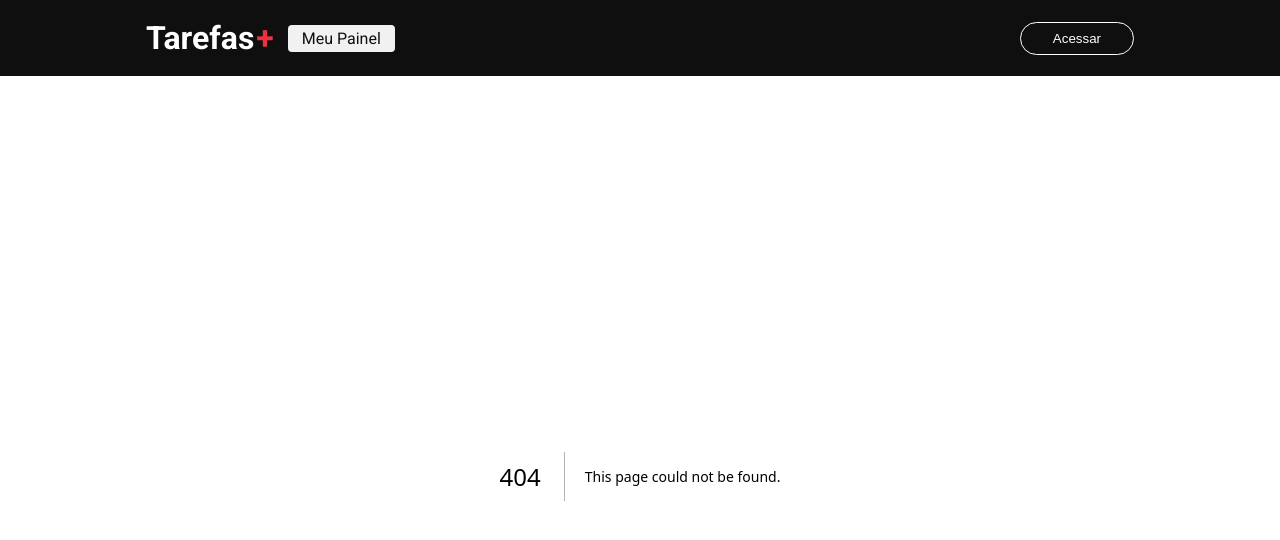
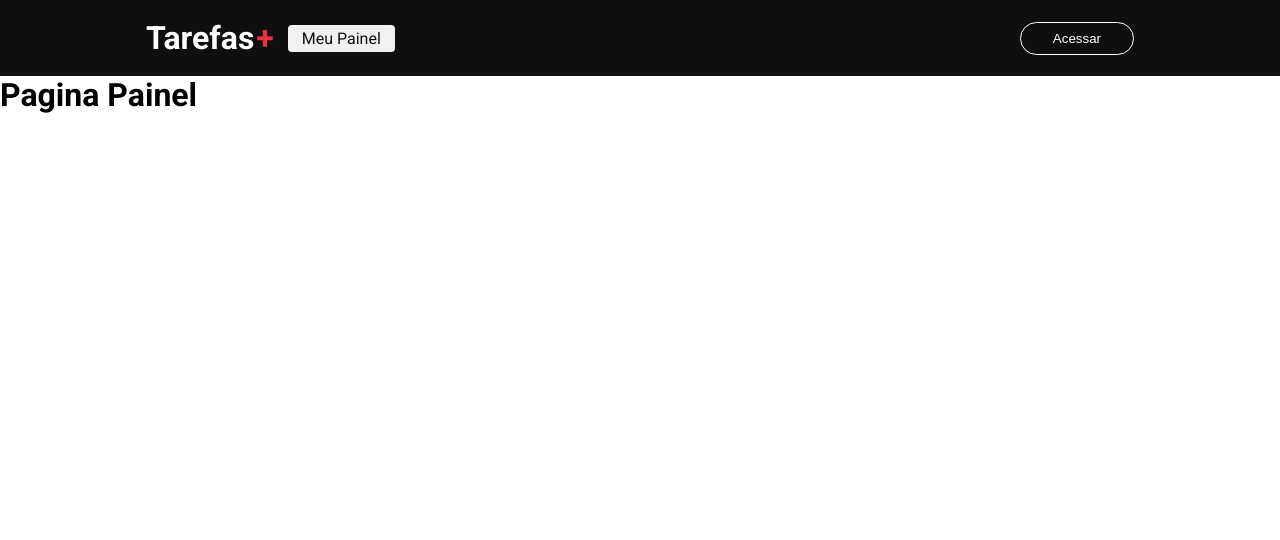
Before and after one commit to narakushi/curso-next-js-matheus-fraga, a Next.js app in the folder secao05-projeto-board-tarefas/tarefas/: page /dashboard in a window 1280 px wide. Before the commit this address had no page. Shown: the top 540 px of the page. Built offline with nearby package versions, Linux system fonts and the light colour scheme.

Commit message:
:sparkles: feat: aula 36 - configurando sistema de login: add pagina dashboard e instalando next auth

```diff
--- /dev/null
+++ b/secao05-projeto-board-tarefas/tarefas/src/pages/dashboard/index.tsx
@@ -0,0 +1,14 @@
+import styles from "./styles.module.css";
+import Head from "next/head";
+
+export default function Dashboard() {
+  return (
+    <div className={styles.container}>
+      <Head>
+        <title>Meu painel de tarefas</title>
+      </Head>
+
+      <h1>Pagina Painel</h1>
+    </div>
+  );
+}
```
Also changed, not shown: secao05-projeto-board-tarefas/tarefas/package.json (+5 -4 lines), secao05-projeto-board-tarefas/tarefas/src/pages/dashboard/styles.module.css (added), 1 other file (tests, documents, lock files or other folders).
